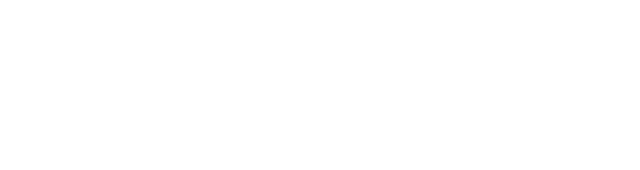
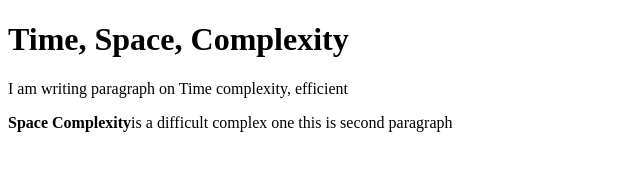
Before and after one commit to acciojob/time-and-space-complexity-Sugaina235, a website: page main.html in a window 1280 px wide. Shown: the whole page, without its empty margins (0-640 px from the left). Drawn offline with Linux system fonts and the light colour scheme.

Commit message:
created a submission

```diff
--- a/main.html
+++ b/main.html
@@ -5,9 +5,11 @@
 <head>
 	<link rel="stylesheet" href="styles.css">
 </head>
-
 <body>
 	<!-- the entire body must be written by student -->
+	<h1>Time, Space, Complexity</h1>
+	<p>I am writing paragraph on Time complexity, efficient</p>
+	<p><b>Space Complexity</b>is a difficult complex one this is second paragraph</p>
     <script type="text/javascript" src="./script.js">
 </script>
 
```
